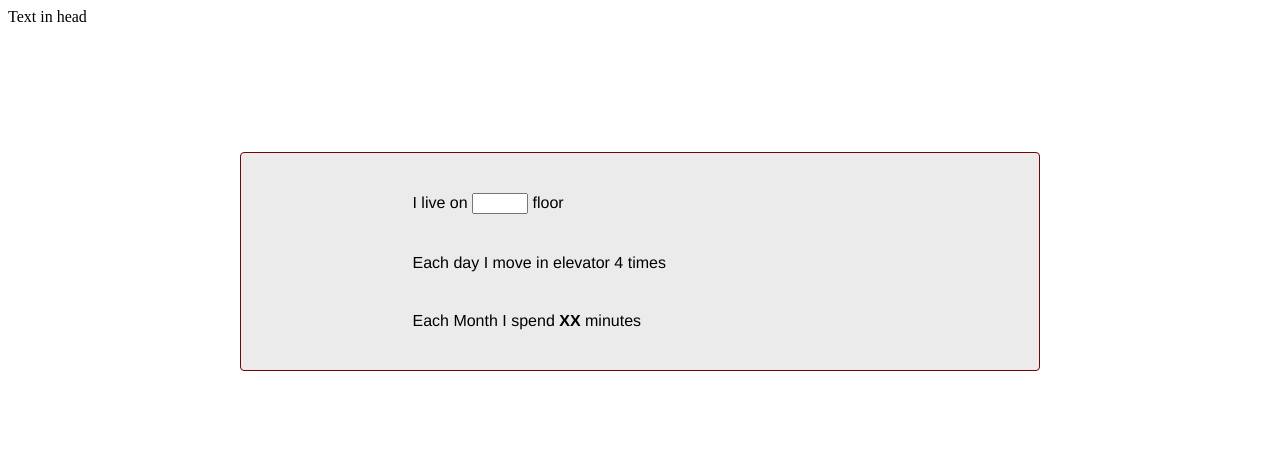
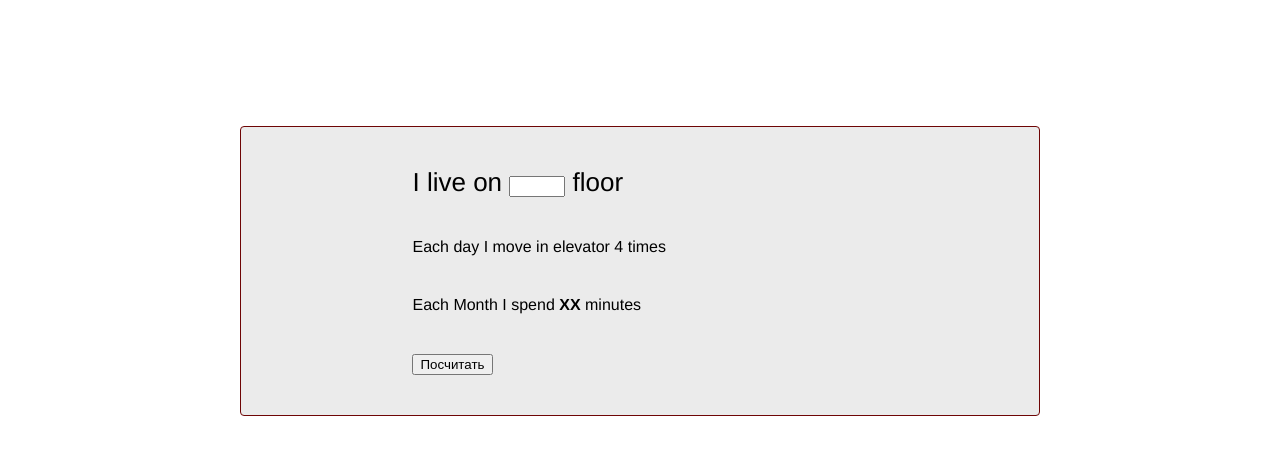
Before and after one commit to Slava40000/ElevatorCalculator, a plain HTML site: page index.html in a window 1280 px wide. Drawn offline with Linux system fonts and the light colour scheme.

Commit message:
browser events

```diff
--- a/index.html
+++ b/index.html
@@ -3,13 +3,12 @@
 
 <head>
     <link rel="stylesheet" href="styles.css">
-    Text in head
 </head>
 
 <main>
 
-    <div>
-        I live on <input type="number" min="1" max="50" required> floor
+    <div class="level-block">
+        I live on <input onchange="console.log('Вписано значение')" type="number" min="1" max="50" required> floor
     </div>
 
     <div>
@@ -17,8 +16,7 @@
         <!-- add here "number of rides" input field -->
     </div>
 
-    <!-- uncomment when lift speed selector will be ready
-        <div>
+    <!-- <div>
         <p>Lift speed: <input type="range" min="1" max="10"></p>
     </div> -->
 
@@ -32,7 +30,14 @@
             </select> -->
         I spend <b>XX</b> minutes
     </div>
-
+    <div>
+        <input
+        value="Посчитать"
+        onmouseover="console.log('Навел мышку')"
+        onclick="console.log('Нажал кнопку -Посчитать-')"
+        type="button"
+        >
+    </div>
 </main>
 
 </html>
--- a/styles.css
+++ b/styles.css
@@ -19,3 +19,7 @@ main div {
     padding: 20px;
     overflow: auto;
 }
+
+.level-block{
+    font-size: 26px;
+}
```
